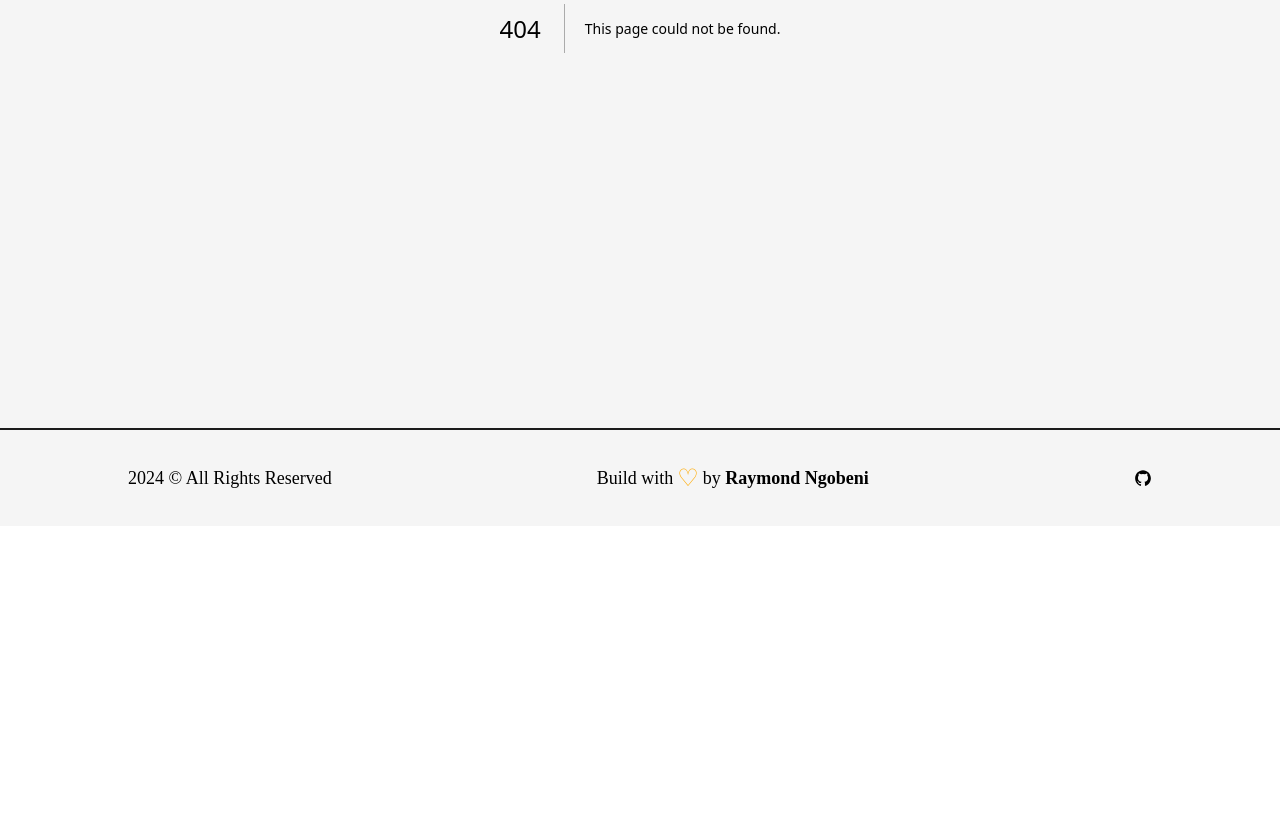
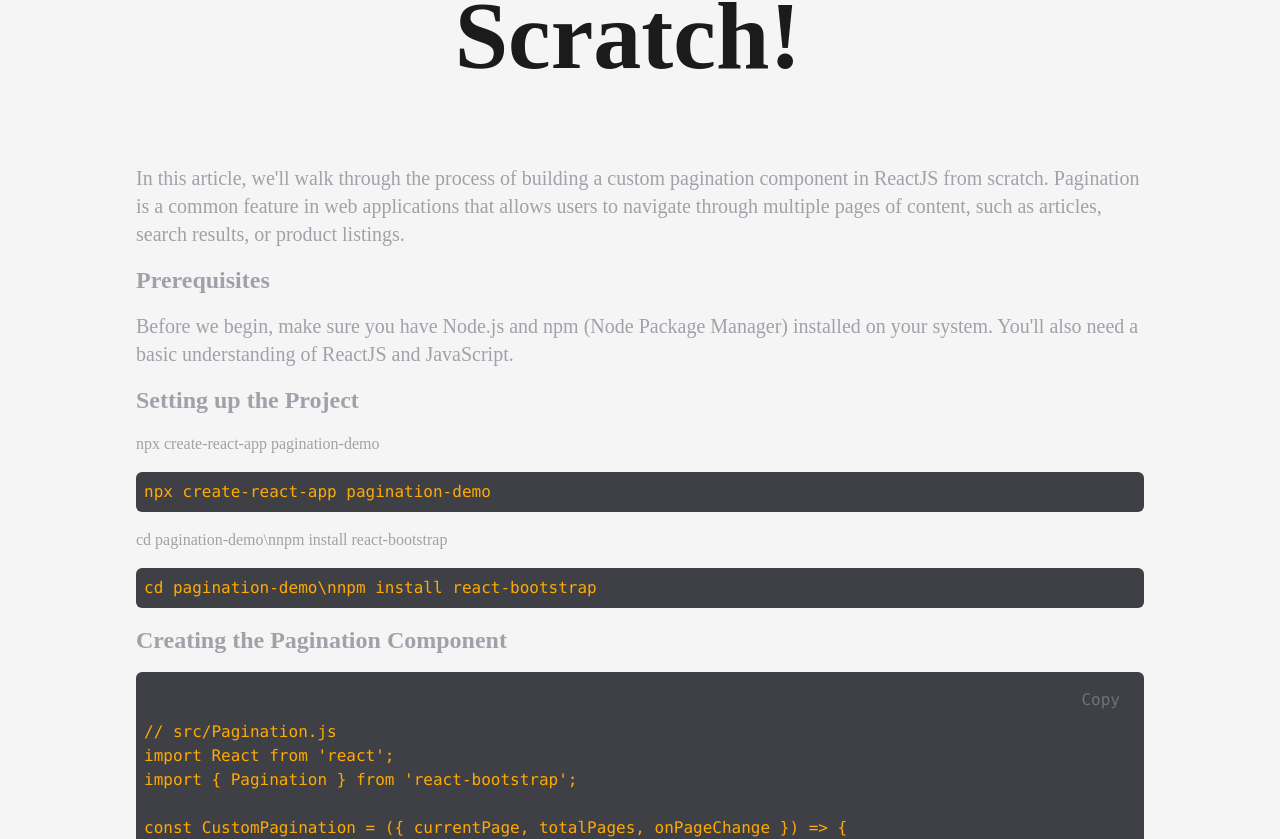
Before and after one commit to Ubaton/portfolio_v2, a Next.js app: page /articles_details/pagination in a window 1280 px wide. Before the commit this address had no page. Shown: the part 468-1307 px from the top of the page. Before the commit the page ends 994 px from the top, so only its background shows below. Built offline with nearby package versions, Linux system fonts and the light colour scheme.

Commit message:
v0.1.18 Updates

```diff
--- a/src/pages/articles.js
+++ b/src/pages/articles.js
@@ -126,7 +126,7 @@ const Articles = () => {
               title="Build A Custom Pagination Component In ReactJS From Scratch"
               summary="Learn how to build a custom pagination component in ReactJS from scratch. Follow this step-by-step guide to integrate Pagination component in your ReactJS project."
               time="9 min read"
-              link="/"
+              link="/articles_details/pagination"
               img={Article1}
             />
             <FeaturedArticle
--- /dev/null
+++ b/src/pages/articles_details/pagination.js
@@ -0,0 +1,173 @@
+import React, { useState } from "react";
+import AnimatedText from "@/components/Animated/AnimatedText";
+import Layout from "@/components/Layout";
+import Head from "next/head";
+import { motion } from "framer-motion";
+
+const codePage = {
+  code: `// src/Pagination.js
+import React from 'react';
+import { Pagination } from 'react-bootstrap';
+
+const CustomPagination = ({ currentPage, totalPages, onPageChange }) => {
+  const handleClick = (pageNumber) => {
+    onPageChange(pageNumber);
+  };
+
+  return (
+    <Pagination>
+      <Pagination.First onClick={() => handleClick(1)} />
+      <Pagination.Prev
+        onClick={() => handleClick(currentPage > 1 ? currentPage - 1 : 1)}
+      />
+      {Array.from({ length: totalPages }, (_, index) => index + 1).map(
+        (pageNumber) => (
+          <Pagination.Item
+            key={pageNumber}
+            active={pageNumber === currentPage}
+            onClick={() => handleClick(pageNumber)}
+          >
+            {pageNumber}
+          </Pagination.Item>
+        )
+      )}
+      <Pagination.Next
+        onClick={() =>
+          handleClick(currentPage < totalPages ? currentPage + 1 : totalPages)
+        }
+      />
+      <Pagination.Last onClick={() => handleClick(totalPages)} />
+    </Pagination>
+  );
+};
+
+export default CustomPagination;
+`,
+};
+
+const Pagination = () => {
+  const [copied, setCopied] = useState(false);
+
+  const handleCopy = () => {
+    navigator.clipboard.writeText(codePage.code);
+    setCopied(true);
+    setTimeout(() => {
+      setCopied(false);
+    }, 2000);
+  };
+
+  return (
+    <>
+      <Head>
+        <title>Raymond Ngobeni | Articles Details</title>
+        <meta
+          name="description"
+          content="Explore Raymond Ngobeni's insightful articles details page covering basic topics in Pagination."
+        />
+      </Head>
+      <main>
+        <Layout className="pt-16">
+          <AnimatedText
+            text="Build A Custom Pagination Component In ReactJS From Scratch!"
+            className="mb-16 lg:!text-7xl sm:!text-6xl xs:!4xl"
+          />
+          <div className="p-2 space-y-4">
+            <p className="text-zinc-400 font-medium text-xl">
+              In this article, we'll walk through the process of building a
+              custom pagination component in ReactJS from scratch. Pagination is
+              a common feature in web applications that allows users to navigate
+              through multiple pages of content, such as articles, search
+              results, or product listings.
+            </p>
+            <SectionHeading text="Prerequisites" />
+            <p className="text-zinc-400 font-medium text-xl">
+              Before we begin, make sure you have Node.js and npm (Node Package
+              Manager) installed on your system. You'll also need a basic
+              understanding of ReactJS and JavaScript.
+            </p>
+            <SectionHeading text="Setting up the Project" />
+            <Instruction code="npx create-react-app pagination-demo" />
+            <Instruction code="cd pagination-demo\nnpm install react-bootstrap" />
+            <SectionHeading text="Creating the Pagination Component" />
+            <CodeBlock
+              code={codePage.code}
+              handleCopy={handleCopy}
+              copied={copied}
+            />
+            <ComponentDescription />
+          </div>
+        </Layout>
+      </main>
+    </>
+  );
+};
+
+const SectionHeading = ({ text }) => {
+  return <h2 className="font-semibold text-zinc-400 text-2xl ">{text}</h2>;
+};
+
+const Instruction = ({ code }) => {
+  return (
+    <>
+      <p className="text-zinc-400 font-medium text-md">{code}</p>
+      <motion.code
+        initial={{ y: 200 }}
+        whileInView={{ y: 0, transition: { duration: 0.5, ease: "easeInOut" } }}
+        viewport={{ once: true }}
+        className="flex flex-col text-primary bg-zinc-700 p-2 rounded-md"
+      >
+        {code.split("\n").map((line, index) => (
+          <span key={index}>{line}</span>
+        ))}
+      </motion.code>
+    </>
+  );
+};
+
+const CodeBlock = ({ code, handleCopy, copied }) => {
+  return (
+    <motion.pre
+      className="flex flex-col text-primary bg-zinc-700 p-2 rounded-md"
+      initial={{ y: 200 }}
+      whileInView={{ y: 0, transition: { duration: 0.5, ease: "easeInOut" } }}
+      viewport={{ once: true }}
+    >
+      <span className="flex justify-end">
+        <button
+          onClick={handleCopy}
+          className="bg-zinc-700 text-zinc-500 px-4 py-2 rounded-md hover:bg-zinc-600"
+        >
+          {copied ? "Copied!" : "Copy"}
+        </button>
+      </span>
+      {code}
+    </motion.pre>
+  );
+};
+
+const ComponentDescription = () => {
+  return (
+    <>
+      <p className="text-zinc-400 font-medium text-md">In this component:</p>
+      <ul className="list-disc ml-4 text-zinc-500">
+        <li className="mb-2">
+          We import the Pagination component from react-bootstrap.
+        </li>
+        <li className="mb-2">
+          The CustomPagination component takes three props: currentPage,
+          totalPages, and onPageChange.
+        </li>
+        <li className="mb-2">
+          Inside the component, we define a handleClick function to handle
+          pagination button clicks.
+        </li>
+        <li>
+          We render pagination buttons using the Pagination.Item component and
+          handle their clicks accordingly.
+        </li>
+      </ul>
+    </>
+  );
+};
+
+export default Pagination;
```
